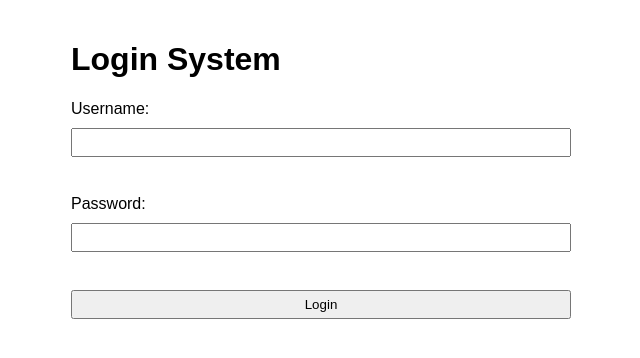
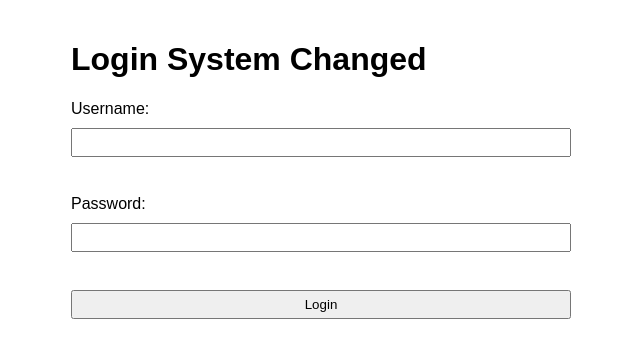
Before and after one commit to jorgeandresfloreszepeda/js-security-examples_01, a website: page index.html in a window 1280 px wide. Shown: the whole page, without its empty margins (319-959 px from the left). Drawn offline with Linux system fonts and the light colour scheme.

Commit message:
Title Change

```diff
--- a/index.html
+++ b/index.html
@@ -7,7 +7,7 @@
     <link rel="stylesheet" href="style.css" />
   </head>
   <body>
-    <h1>Login System</h1>
+    <h1>Login System Changed</h1>
     <form id="loginForm">
       <label for="username">Username:</label>
       <input type="text" id="username" name="username" required />
```
